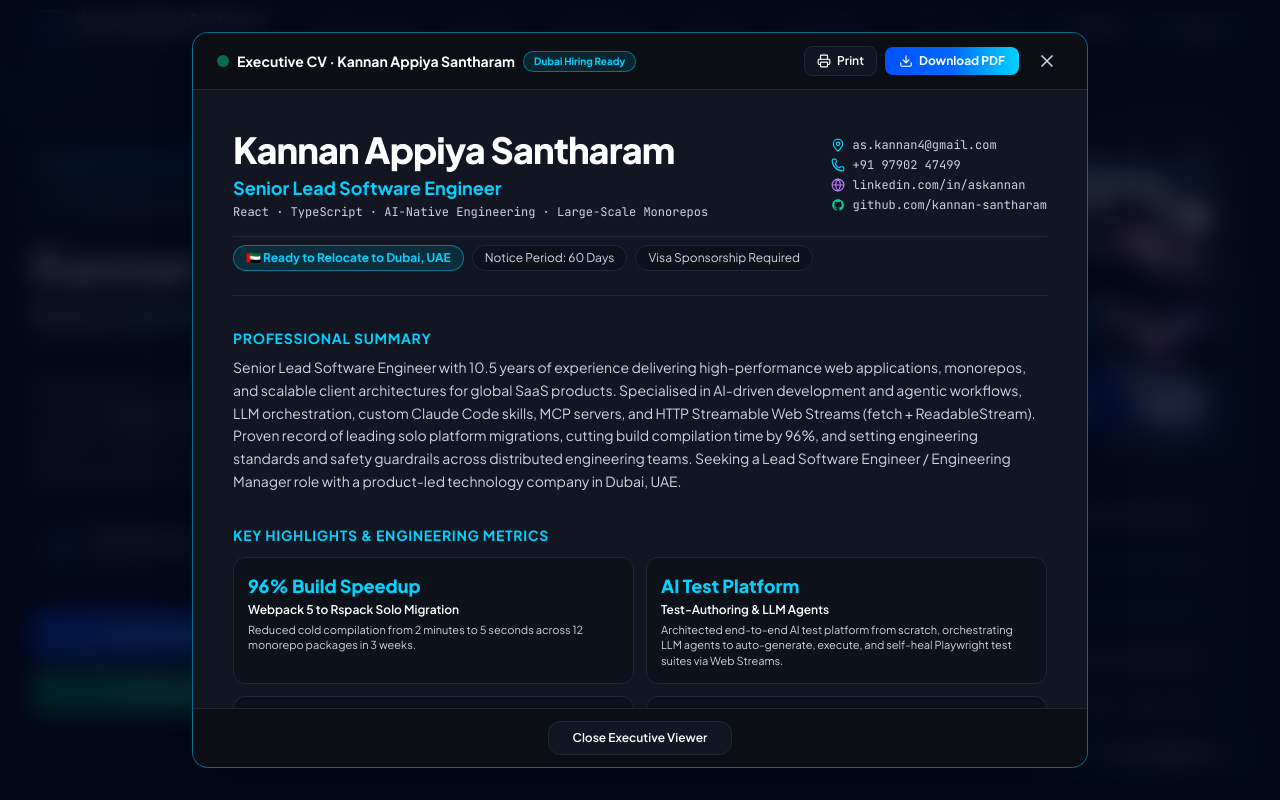
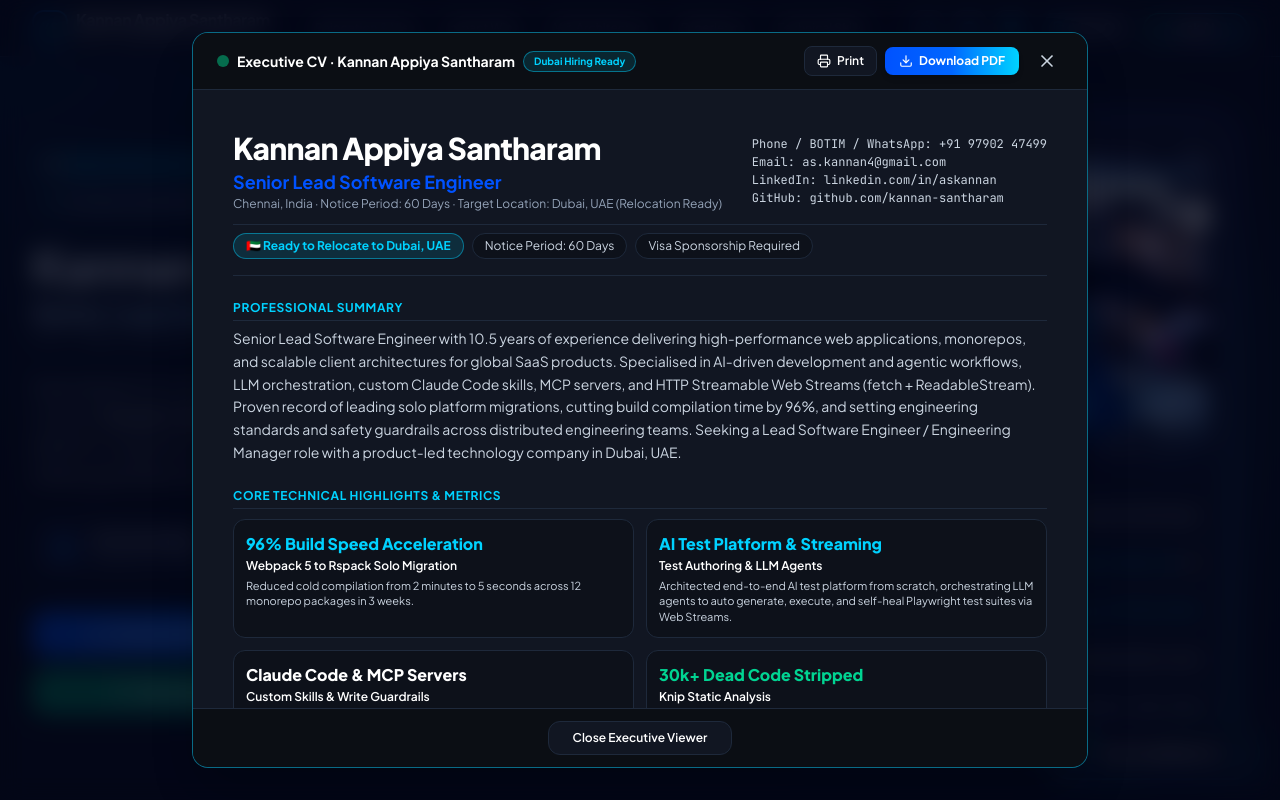
Before and after one commit to kannan-santharam/kannan-portfolio, a React (Vite) app: page / in a window 1280 px wide. Both pictures are taken after a click on the button "View CV". Shown: the top 800 px of the page. Built offline with nearby package versions, Linux system fonts and the light colour scheme.

Commit message:
feat(resume): restructure printable modal to clean standard executive paper resume format without UI badges

```diff
--- a/src/components/ResumeModal.tsx
+++ b/src/components/ResumeModal.tsx
@@ -1,5 +1,5 @@
 import React from 'react';
-import { X, Download, Printer, MapPin, Phone, Globe } from 'lucide-react';
+import { X, Download, Printer } from 'lucide-react';
 import { RESUME_DATA } from '../data/resumeData';
 
 interface ResumeModalProps {
@@ -59,48 +59,35 @@ export const ResumeModal: React.FC<ResumeModalProps> = ({ isOpen, onClose }) =>
           </div>
         </div>
 
-        {/* Printable Resume Content */}
-        <div className="flex-1 overflow-y-auto p-6 sm:p-10 space-y-8 font-sans text-xs sm:text-sm print-resume-content">
+        {/* Clean, ATS-Standard Printable Resume Body */}
+        <div className="flex-1 overflow-y-auto p-6 sm:p-10 space-y-6 font-sans text-xs sm:text-sm print-resume-content print:text-[10pt] print:space-y-4 print:p-0">
 
-          {/* Header */}
-          <div className="border-b border-[var(--border-card)] pb-6">
-            <div className="flex flex-col sm:flex-row sm:items-center justify-between gap-4">
+          {/* Resume Header */}
+          <div className="border-b border-[var(--border-card)] pb-4 print:border-b-2 print:border-slate-800 print:pb-3">
+            <div className="flex flex-col sm:flex-row sm:items-center justify-between gap-3 print:flex-row print:items-center print:justify-between">
               <div>
-                <h1 className="text-2xl sm:text-4xl font-extrabold theme-title tracking-tight">
+                <h1 className="text-2xl sm:text-3xl font-extrabold theme-title tracking-tight print:text-2xl print:text-slate-900 print:tracking-normal">
                   {RESUME_DATA.name}
                 </h1>
-                <p className="mt-1 text-base sm:text-lg font-bold theme-gold-text">
+                <p className="mt-0.5 text-base sm:text-lg font-bold theme-primary-text print:text-slate-800 print:text-sm print:font-bold">
                   {RESUME_DATA.title}
                 </p>
-                <p className="mt-0.5 text-xs theme-sub font-mono">
-                  {RESUME_DATA.subTitle}
+                <p className="text-xs theme-muted print:text-slate-600 print:text-[9.5pt]">
+                  Chennai, India · Notice Period: 60 Days · Target Location: Dubai, UAE (Relocation Ready)
                 </p>
               </div>
 
-              <div className="space-y-1 text-xs theme-sub font-mono">
-                <div className="flex items-center gap-2">
-                  <MapPin className="h-3.5 w-3.5 theme-gold-text" />
-                  <span>{RESUME_DATA.contact.email}</span>
-                </div>
-                <div className="flex items-center gap-2">
-                  <Phone className="h-3.5 w-3.5 theme-cyan-text" />
-                  <span>{RESUME_DATA.contact.phone}</span>
-                </div>
-                <div className="flex items-center gap-2">
-                  <Globe className="h-3.5 w-3.5 text-purple-400" />
-                  <a href={RESUME_DATA.contact.linkedin} target="_blank" rel="noreferrer" className="hover:underline">{RESUME_DATA.contact.linkedinDisplay}</a>
-                </div>
-                <div className="flex items-center gap-2">
-                  <svg className="h-3.5 w-3.5 fill-current text-emerald-400" viewBox="0 0 24 24">
-                    <path fillRule="evenodd" clipRule="evenodd" d="M12 2C6.477 2 2 6.484 2 12.017c0 4.425 2.865 8.18 6.839 9.504.5.092.682-.217.682-.483 0-.237-.008-.868-.013-1.703-2.782.605-3.369-1.343-3.369-1.343-.454-1.158-1.11-1.466-1.11-1.466-.908-.62.069-.608.069-.608 1.003.07 1.53 1.032 1.53 1.032.892 1.53 2.341 1.088 2.91.832.092-.647.35-1.088.636-1.338-2.22-.253-4.555-1.113-4.555-4.951 0-1.093.39-1.988 1.029-2.688-.103-.253-.446-1.272.098-2.65 0 0 .84-.27 2.75 1.026A9.564 9.564 0 0112 6.844c.85.004 1.705.115 2.504.337 1.909-1.296 2.747-1.027 2.747-1.027.546 1.379.202 2.398.1 2.651.64.7 1.028 1.595 1.028 2.688 0 3.848-2.339 4.695-4.566 4.943.359.309.678.92.678 1.855 0 1.338-.012 2.419-.012 2.747 0 .268.18.58.688.482A10.019 10.019 0 0022 12.017C22 6.484 17.522 2 12 2z"/>
-                  </svg>
-                  <a href={RESUME_DATA.contact.github} target="_blank" rel="noreferrer" className="hover:underline">{RESUME_DATA.contact.githubDisplay}</a>
-                </div>
+              {/* Clean Contact Info */}
+              <div className="space-y-0.5 text-xs theme-sub font-mono print:text-right print:font-sans print:text-[9pt] print:text-slate-700">
+                <div>Phone / BOTIM / WhatsApp: {RESUME_DATA.contact.phone}</div>
+                <div>Email: {RESUME_DATA.contact.email}</div>
+                <div>LinkedIn: {RESUME_DATA.contact.linkedinDisplay}</div>
+                <div>GitHub: {RESUME_DATA.contact.githubDisplay}</div>
               </div>
             </div>
 
-            {/* Status Strip */}
-            <div className="mt-4 flex flex-wrap items-center gap-2 pt-2 border-t border-[var(--border-card)] text-xs">
+            {/* UI Status Strip (Screen only — hidden during print) */}
+            <div className="mt-3 flex flex-wrap items-center gap-2 pt-2 border-t border-[var(--border-card)] text-xs no-print print:hidden">
               <span className="theme-gold-badge rounded-full px-3 py-1 font-bold">🇦🇪 {RESUME_DATA.relocation.status}</span>
               <span className="rounded-full border border-[var(--border-card)] bg-[var(--bg-inner)] px-3 py-1 theme-sub">Notice Period: {RESUME_DATA.relocation.noticePeriod}</span>
               <span className="rounded-full border border-[var(--border-card)] bg-[var(--bg-inner)] px-3 py-1 theme-sub">Visa Sponsorship Required</span>
@@ -108,63 +95,85 @@ export const ResumeModal: React.FC<ResumeModalProps> = ({ isOpen, onClose }) =>
           </div>
 
           {/* Professional Summary */}
-          <div>
-            <h2 className="text-sm font-bold uppercase tracking-wider theme-gold-text mb-2">Professional Summary</h2>
-            <p className="theme-sub leading-relaxed text-xs sm:text-sm">
+          <div className="print:space-y-1">
+            <h2 className="text-xs font-bold uppercase tracking-wider theme-gold-text border-b border-[var(--border-card)] pb-1 print:border-b print:border-slate-400 print:text-slate-900 print:text-[10pt] print:pb-0.5">
+              Professional Summary
+            </h2>
+            <p className="theme-sub leading-relaxed text-xs sm:text-sm mt-1.5 print:text-slate-800 print:text-[9.5pt] print:mt-1 print:leading-normal">
               {RESUME_DATA.summary}
             </p>
           </div>
 
-          {/* Key Achievements */}
+          {/* Key Achievements & Metrics (Clean list in print, cards on screen) */}
           <div>
-            <h2 className="text-sm font-bold uppercase tracking-wider theme-gold-text mb-3">Key Highlights & Engineering Metrics</h2>
-            <div className="grid grid-cols-1 md:grid-cols-2 gap-3">
-              <div className="rounded-xl border border-[var(--border-card)] bg-[var(--bg-inner)] p-3.5">
-                <div className="text-lg font-extrabold theme-gold-text">96% Build Speedup</div>
+            <h2 className="text-xs font-bold uppercase tracking-wider theme-gold-text border-b border-[var(--border-card)] pb-1 print:border-b print:border-slate-400 print:text-slate-900 print:text-[10pt] print:pb-0.5">
+              Core Technical Highlights & Metrics
+            </h2>
+
+            {/* Screen View: Responsive Cards */}
+            <div className="grid grid-cols-1 md:grid-cols-2 gap-3 mt-2.5 no-print print:hidden">
+              <div className="rounded-xl border border-[var(--border-card)] bg-[var(--bg-inner)] p-3">
+                <div className="text-base font-extrabold theme-gold-text">96% Build Speed Acceleration</div>
                 <div className="text-xs theme-title font-semibold mt-0.5">Webpack 5 to Rspack Solo Migration</div>
                 <p className="text-[11px] theme-sub mt-1">Reduced cold compilation from 2 minutes to 5 seconds across 12 monorepo packages in 3 weeks.</p>
               </div>
 
-              <div className="rounded-xl border border-[var(--border-card)] bg-[var(--bg-inner)] p-3.5">
-                <div className="text-lg font-extrabold theme-cyan-text">AI Test Platform</div>
-                <div className="text-xs theme-title font-semibold mt-0.5">Test-Authoring & LLM Agents</div>
-                <p className="text-[11px] theme-sub mt-1">Architected end-to-end AI test platform from scratch, orchestrating LLM agents to auto-generate, execute, and self-heal Playwright test suites via Web Streams.</p>
+              <div className="rounded-xl border border-[var(--border-card)] bg-[var(--bg-inner)] p-3">
+                <div className="text-base font-extrabold theme-cyan-text">AI Test Platform & Streaming</div>
+                <div className="text-xs theme-title font-semibold mt-0.5">Test Authoring & LLM Agents</div>
+                <p className="text-[11px] theme-sub mt-1">Architected end-to-end AI test platform from scratch, orchestrating LLM agents to auto generate, execute, and self-heal Playwright test suites via Web Streams.</p>
               </div>
 
-              <div className="rounded-xl border border-[var(--border-card)] bg-[var(--bg-inner)] p-3.5">
-                <div className="text-lg font-extrabold theme-title">Claude Code & MCP</div>
+              <div className="rounded-xl border border-[var(--border-card)] bg-[var(--bg-inner)] p-3">
+                <div className="text-base font-extrabold theme-title">Claude Code & MCP Servers</div>
                 <div className="text-xs theme-title font-semibold mt-0.5">Custom Skills & Write Guardrails</div>
                 <p className="text-[11px] theme-sub mt-1">Authored custom production Claude Code skills and engineered MCP servers, establishing strict write-scope guardrails to secure autonomous agent workflows.</p>
               </div>
 
-              <div className="rounded-xl border border-[var(--border-card)] bg-[var(--bg-inner)] p-3.5">
-                <div className="text-lg font-extrabold text-emerald-400">30k+ Dead Code Stripped</div>
+              <div className="rounded-xl border border-[var(--border-card)] bg-[var(--bg-inner)] p-3">
+                <div className="text-base font-extrabold text-emerald-400">30k+ Dead Code Stripped</div>
                 <div className="text-xs theme-title font-semibold mt-0.5">Knip Static Analysis</div>
                 <p className="text-[11px] theme-sub mt-1">Led codebase hygiene with Knip static analysis, stripping 30,000+ lines of unused dead code and orphaned dependencies across the monorepo.</p>
               </div>
             </div>
+
+            {/* Print View: Traditional Clean Bullet List */}
+            <ul className="hidden print:block print:list-disc print:pl-5 print:space-y-1 print:text-[9.5pt] print:text-slate-800 print:mt-1">
+              <li><strong>96 Percent Build Speed Acceleration:</strong> Solo executed a 3-week build system migration from Webpack 5 to Rust-powered Rspack across 12 packages at SuperOps, reducing cold start compilation from 2 minutes to 5 seconds and achieving HMR reloads under 50ms.</li>
+              <li><strong>AI Test Authoring Platform & Real-Time Streaming:</strong> Architected an automated end-to-end testing platform from scratch using React and Node.js, orchestrating LLM agents to auto generate, execute, and self-heal Playwright test suites with real-time feedback streamed via HTTP Web Streams.</li>
+              <li><strong>Production Claude Code Skills & MCP Servers:</strong> Authored custom production Claude Code skills and engineered Model Context Protocol servers, establishing strict multi-tier write-scope guardrails to secure autonomous agent workflows across the codebase.</li>
+              <li><strong>Dead Code Elimination:</strong> Led codebase optimization using Knip static analysis, removing 30,000+ lines of unused dead code, unreferenced exports, and orphaned dependencies across 12 monorepo packages.</li>
+              <li><strong>Enterprise Test Reliability:</strong> Architected and maintained a comprehensive 232-spec Playwright regression test suite integrated into Jenkins CI/CD pipelines with zero tolerance for flaky tests.</li>
+            </ul>
           </div>
 
           {/* Work Experience */}
           <div>
-            <h2 className="text-sm font-bold uppercase tracking-wider theme-gold-text mb-4">Work Experience</h2>
-            <div className="space-y-6">
+            <h2 className="text-xs font-bold uppercase tracking-wider theme-gold-text border-b border-[var(--border-card)] pb-1 print:border-b print:border-slate-400 print:text-slate-900 print:text-[10pt] print:pb-0.5">
+              Work Experience
+            </h2>
+            <div className="space-y-5 mt-3 print:space-y-3 print:mt-1.5">
               {RESUME_DATA.experiences.map((exp) => (
-                <div key={exp.id} className="border-l-2 border-[var(--border-gold)] pl-4 space-y-2">
-                  <div className="flex flex-wrap items-center justify-between gap-1">
-                    <h3 className="text-base font-bold theme-title">{exp.title}</h3>
-                    <span className="text-xs font-mono theme-gold-text">{exp.period}</span>
+                <div key={exp.id} className="border-l-2 border-[var(--border-gold)] pl-4 space-y-1.5 print:border-l-0 print:pl-0 print:space-y-1">
+                  <div className="flex flex-wrap items-center justify-between gap-1 print:flex-row print:justify-between">
+                    <h3 className="text-sm sm:text-base font-bold theme-title print:text-[10pt] print:text-slate-900">
+                      {exp.company} — <span className="font-semibold">{exp.title}</span>
+                    </h3>
+                    <span className="text-xs font-mono theme-gold-text print:text-[9pt] print:text-slate-700 print:font-sans">
+                      {exp.period} | {exp.location}
+                    </span>
                   </div>
-                  <div className="text-xs font-semibold theme-cyan-text">{exp.company} • {exp.location}</div>
 
                   {exp.progression && (
-                    <div className="text-[11px] theme-muted italic">Progression: {exp.progression}</div>
+                    <div className="text-[11px] theme-muted italic print:text-[8.5pt] print:text-slate-600">
+                      Role Progression: {exp.progression}
+                    </div>
                   )}
 
-                  <ul className="mt-2 space-y-1.5 text-xs theme-sub">
+                  <ul className="mt-1 space-y-1 text-xs theme-sub print:list-disc print:pl-5 print:space-y-0.5 print:text-[9.5pt] print:text-slate-800">
                     {exp.highlights.map((h, i) => (
-                      <li key={i} className="flex items-start gap-2">
-                        <span className="theme-gold-text mt-1">•</span>
+                      <li key={i} className="flex items-start gap-2 print:list-item print:block">
+                        <span className="theme-gold-text mt-0.5 no-print print:hidden">•</span>
                         <span>{h}</span>
                       </li>
                     ))}
@@ -174,23 +183,32 @@ export const ResumeModal: React.FC<ResumeModalProps> = ({ isOpen, onClose }) =>
             </div>
           </div>
 
-          {/* Skills Grid */}
+          {/* Technical Skills Matrix */}
           <div>
-            <h2 className="text-sm font-bold uppercase tracking-wider theme-gold-text mb-3">Technical Skills Matrix</h2>
-            <div className="space-y-2 text-xs theme-sub">
-              <div><strong>AI & Agentic Tooling:</strong> Claude Code, Model Context Protocol (MCP) Servers, Cursor IDE, LLM Orchestration, Agent Guardrails & Write-Scope Design</div>
-              <div><strong>Software Core:</strong> React, React Compiler, TypeScript, JavaScript (ES6+), HTML5, CSS3, Tailwind CSS</div>
-              <div><strong>State & Data:</strong> GraphQL, Apollo Client, REST APIs, Zustand, Custom Cached Query Hooks</div>
-              <div><strong>Architecture & Performance:</strong> Monorepos, Rspack, Webpack 5, Vite, pnpm, Micro-Frontends, Knip Static Analysis</div>
-              <div><strong>Testing & Quality:</strong> Playwright End-to-End Suite, Node.js, Jenkins CI/CD</div>
+            <h2 className="text-xs font-bold uppercase tracking-wider theme-gold-text border-b border-[var(--border-card)] pb-1 print:border-b print:border-slate-400 print:text-slate-900 print:text-[10pt] print:pb-0.5">
+              Technical Skills Matrix
+            </h2>
+            <div className="space-y-1.5 text-xs theme-sub mt-2 print:space-y-0.5 print:text-[9pt] print:text-slate-800 print:mt-1">
+              <div><strong>Frontend Core:</strong> React, React Compiler, TypeScript, JavaScript (ES6+), HTML5, CSS3, Tailwind CSS, SASS</div>
+              <div><strong>AI & Agentic Tech:</strong> Claude Code Skills, Model Context Protocol (MCP) Servers, Cursor IDE, LLM Orchestration, Write-Scope Safety, Amazon Bedrock AgentCore</div>
+              <div><strong>State & APIs:</strong> GraphQL, Apollo Client, REST APIs, Zustand, Custom Cached Query Hooks, HTTP Streamable Web Streams (fetch + ReadableStream)</div>
+              <div><strong>Architecture & Build:</strong> Monorepos, Rust-powered Rspack, Webpack 5, Vite, pnpm, Micro-Frontends, Knip Static Analysis, Design Systems, UI SDKs</div>
+              <div><strong>Testing & DevOps:</strong> Playwright E2E Suite (232 specs), Node.js, Jenkins CI/CD Pipelines, AWS (EC2, S3, Route 53)</div>
+              <div><strong>Leadership:</strong> Technical Team Leadership, Code Reviews, Developer Mentorship, Technical Knowledge Sharing, Engineering Governance</div>
             </div>
           </div>
 
           {/* Education */}
-          <div className="border-t border-[var(--border-card)] pt-4">
-            <h2 className="text-sm font-bold uppercase tracking-wider theme-gold-text mb-1">Education</h2>
-            <div className="text-xs theme-title font-bold">{RESUME_DATA.education.degree}</div>
-            <div className="text-xs theme-sub">{RESUME_DATA.education.institution} ({RESUME_DATA.education.period})</div>
+          <div className="border-t border-[var(--border-card)] pt-3 print:border-t print:border-slate-400 print:pt-1.5">
+            <h2 className="text-xs font-bold uppercase tracking-wider theme-gold-text mb-1 print:text-slate-900 print:text-[10pt]">
+              Education
+            </h2>
+            <div className="text-xs theme-title font-bold print:text-[9.5pt] print:text-slate-900">
+              {RESUME_DATA.education.degree}
+            </div>
+            <div className="text-xs theme-sub print:text-[9pt] print:text-slate-700">
+              {RESUME_DATA.education.institution} ({RESUME_DATA.education.period}) · {RESUME_DATA.education.location}
+            </div>
           </div>
 
         </div>
```
